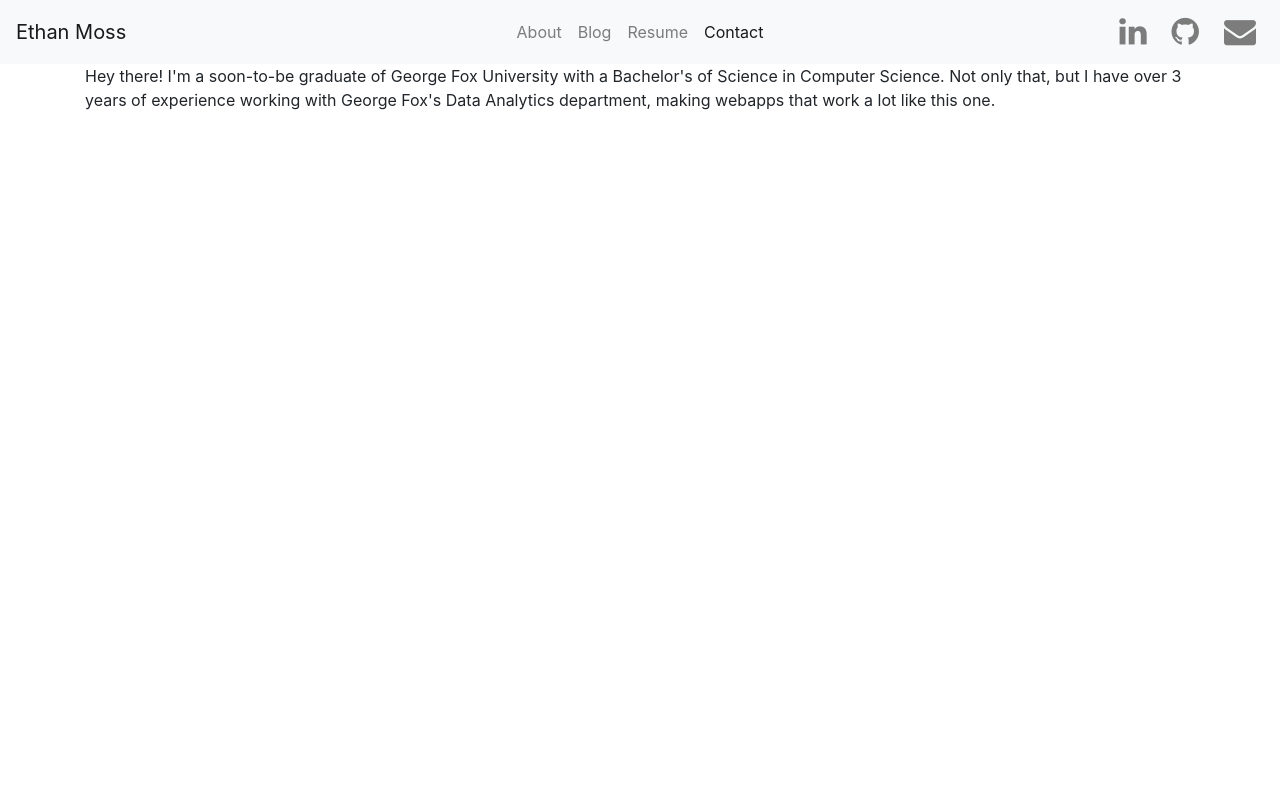
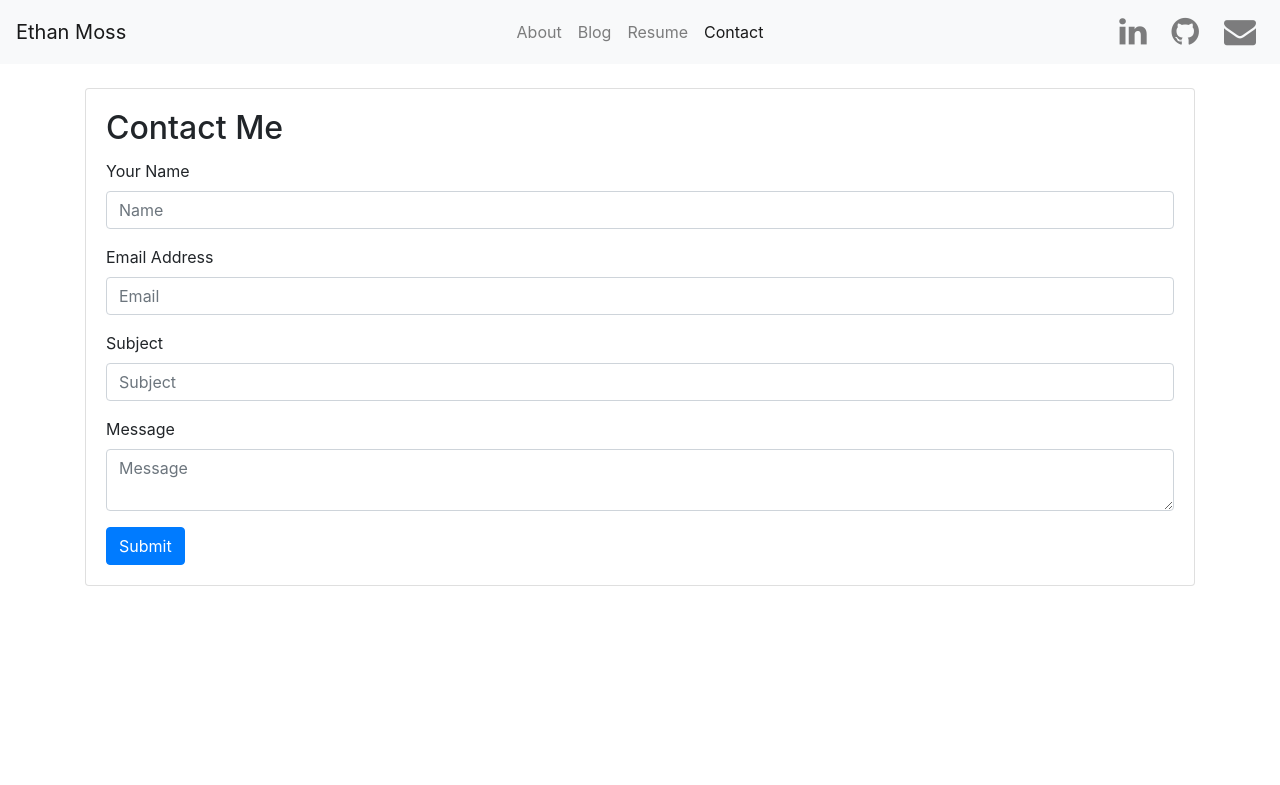
Before and after one commit to EthanAMoss/personal-website, a Flask app: page /contact in a window 1280 px wide. Shown: the top 785 px of the page. After the commit the page ends 586 px from the top, so only its background shows below. Run offline with Flask 2, Linux system fonts and the light colour scheme; some libraries are stand-ins or nearby versions.

Commit message:
Added secrets, structure of contact form

```diff
--- a/emoss_website/config.py
+++ b/emoss_website/config.py
@@ -1,5 +1,8 @@
 import os
 import socket
+import emoss_website.secrets
 
 # Config Settings
 basedir = os.path.abspath(os.path.dirname(__file__))
+
+SECRET_KEY = emoss_website.secrets.SECRET_KEY
--- a/emoss_website/forms.py
+++ b/emoss_website/forms.py
@@ -1,8 +1,15 @@
 from flask_wtf import FlaskForm as Form
 from wtforms import StringField, TextAreaField
+from wtforms.validators import InputRequired, Email, Optional
 
 
 class ContactForm(Form):
-    name = StringField()
-    email = StringField()
-    msg_body = TextAreaField()
+    contact_name = StringField(u'Your Name', validators=[InputRequired('Please enter your name')],
+                               render_kw={'placeholder': 'Name'})
+    contact_email = StringField(u'Email Address', validators=[InputRequired('Please enter your email'),
+                                                      Email('Please enter a valid email address')],
+                                render_kw={'placeholder': 'Email'})
+    contact_subject = StringField(u'Subject', validators=[Optional()],
+                                  render_kw={'placeholder': 'Subject'})
+    contact_message = TextAreaField(u'Message', validators=[InputRequired('Please enter a message')],
+                                    render_kw={'placeholder': 'Message'})
--- a/emoss_website/helper.py
+++ b/emoss_website/helper.py
@@ -1,4 +1,5 @@
 from datetime import date
+
 
 def calculate_age(birthday):
     """Calculates the current age (in years) of the person with the given birthday"""
--- a/emoss_website/templates/contact.jinja2.html
+++ b/emoss_website/templates/contact.jinja2.html
@@ -8,101 +8,25 @@
 
 
     {% block main_body %}
-
         <div class="container">
-        Hey there! I'm a soon-to-be graduate of George Fox University with a Bachelor's of Science in Computer Science. Not only that, but I have over 3 years of experience working with George Fox's Data Analytics department, making webapps that work a lot like this one.
+            <br />
+            <div class="card">
+                <div class="card-body">
+                    <h2 class="card-title">Contact Me</h2>
+                    <form action="{{ url_for('contact_page') }}" method="POST">
+                    {% for field in contact_form %}
+                        <div class="form-group">
+                        {% if field.widget.input_type != "hidden" %}
+                        {{ field.label }}
+                        {% endif %}
+                        {{ field(class="form-control") }}
+                        </div>
+                    {% endfor %}
+                    <button type="submit" class="btn btn-primary">Submit</button>
+                    </form>
+                </div>
+            </div>
         </div>
-
-<br />
-        <br />
-        <br /><br />
-        <br />
-        <br /><br />
-        <br />
-        <br /><br />
-        <br />
-        <br /><br />
-        <br />
-        <br />
-        <br />
-        <br />
-        <br />
-        <br />
-        <br />
-        <br />
-<br />
-        <br />
-        <br />
-<br />
-        <br />
-        <br />
-<br />
-        <br />
-        <br />
-<br />
-        <br />
-        <br />
-<br />
-        <br />
-        <br />
-<br />
-        <br />
-        <br />
-<br />
-        <br />
-        <br />
-<br />
-        <br />
-        <br />
-<br />
-        <br />
-        <br />
-<br />
-        <br />
-        <br />
-<br />
-        <br />
-        <br />
-
-<br />
-        <br />
-        <br />
-<br />
-        <br />
-        <br />
-<br />
-        <br />
-        <br />
-<br />
-        <br />
-        <br />
-<br />
-        <br />
-        <br />
-<br />
-        <br />
-        <br />
-<br />
-        <br />
-        <br />
-<br />
-        <br />
-        <br />
-<br />
-        <br />
-        <br />
-<br />
-        <br />
-        <br />
-<br />
-        <br />
-        <br />
-<br />
-        <br />
-        <br />
-<br />
-        <br />
-        <br />
     {% endblock %}
 
 {% endblock %}
--- a/emoss_website/views.py
+++ b/emoss_website/views.py
@@ -2,6 +2,7 @@ from emoss_website import app
 from datetime import date
 
 from .helper import calculate_age
+from .forms import ContactForm
 
 import flask
 
@@ -29,6 +30,13 @@ def resume_page():
     return render_template('resume.jinja2.html')
 
 
-@app.route('/contact')
+@app.route('/contact', methods=['GET', 'POST'])
 def contact_page():
-    return render_template('contact.jinja2.html')
+    contact_form = ContactForm()
+
+    if contact_form.validate_on_submit():
+        # Send me an email!
+        pass
+
+    return render_template('contact.jinja2.html',
+                           contact_form=contact_form)
```
Also changed, not shown: 1 other file.
